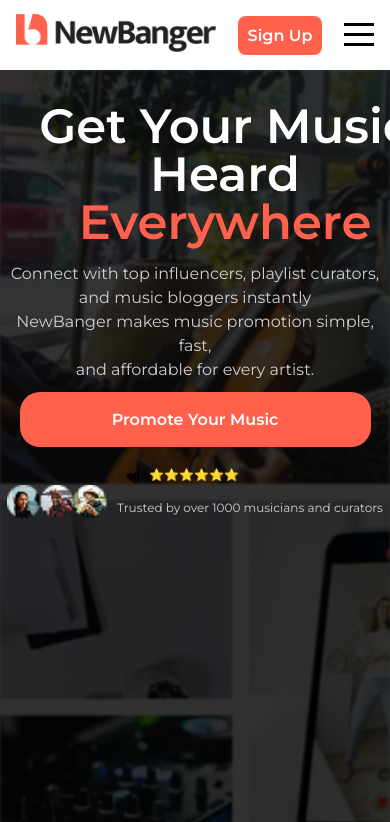
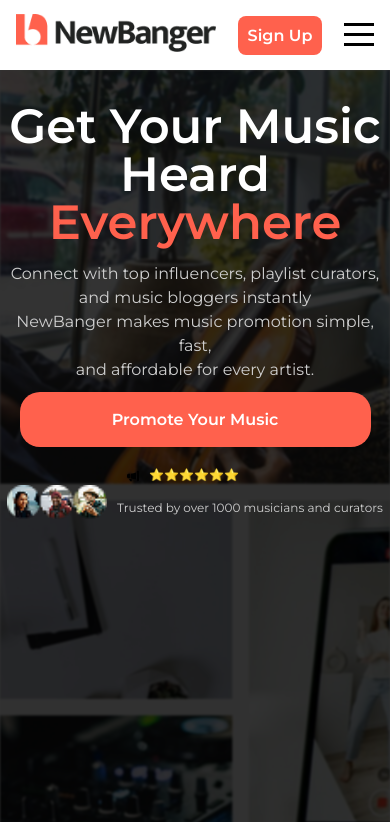
Before and after one commit to Menzo101/newBanger, a React (Vite) app: page / in a window 390 px wide. Shown: the top 822 px of the page. Built offline with nearby package versions, Linux system fonts and the light colour scheme; a web font is replaced by a local one.

Commit message:
herosecond

```diff
--- a/src/components/secondcomponent.css
+++ b/src/components/secondcomponent.css
@@ -202,7 +202,7 @@
 
         letter-spacing: 1%;
         line-height: 1;
-        width: 450px;
+        max-width: 450px;
         text-align: center;
     }
 
@@ -379,7 +379,6 @@
         font-size: 36px;
         font-family: Montserrat;
         font-weight: 600;
-
         letter-spacing: 1%;
         line-height: 1.2;
         width: 370px;
```
